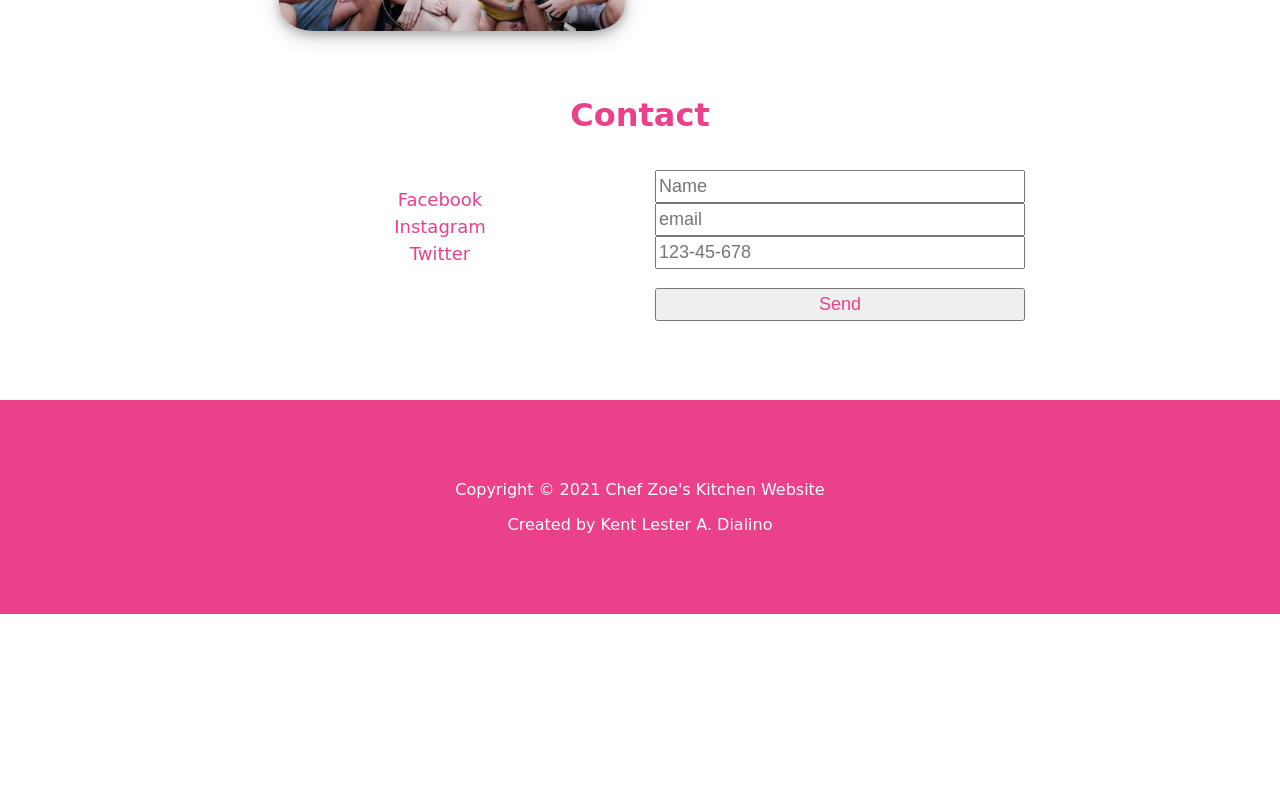
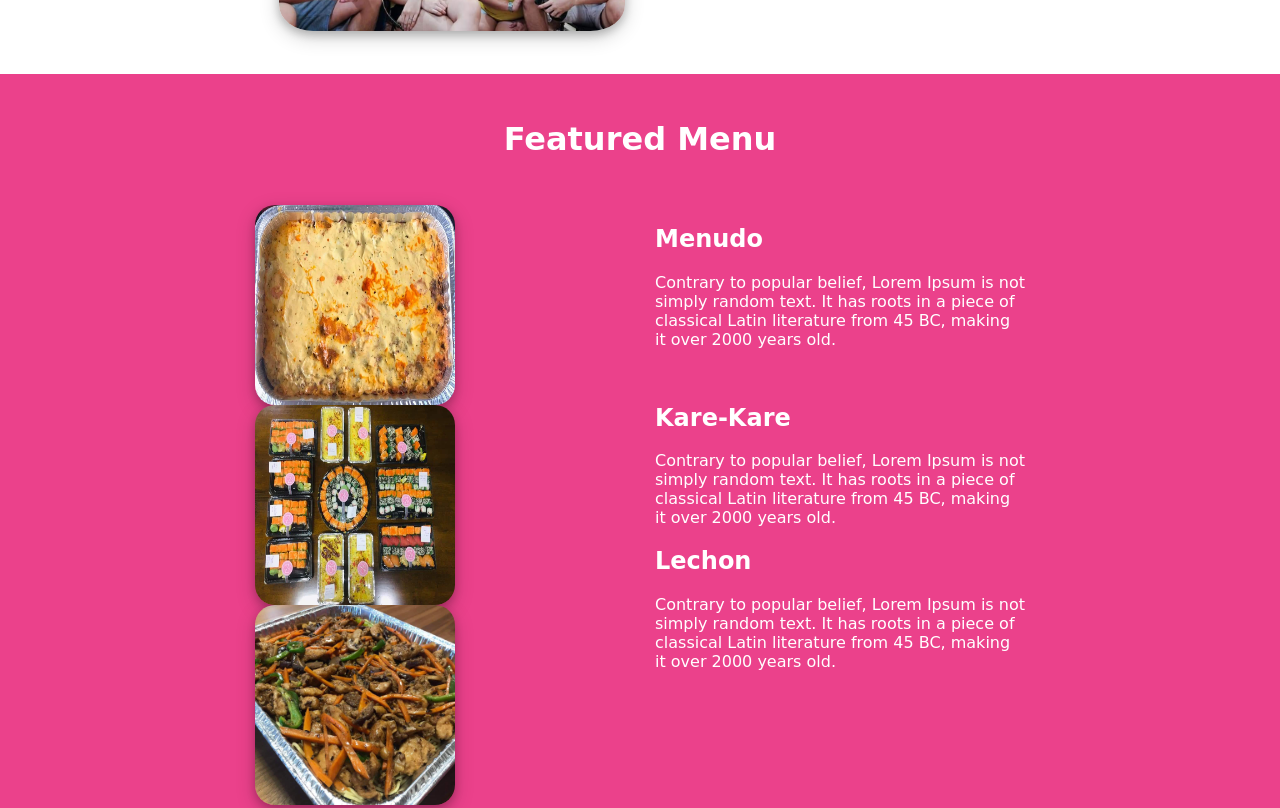
Before and after one commit to kladkent/ChefZoeKitchen, a plain HTML site: page index.html in a window 1280 px wide. Shown: the part 2163-2971 px from the top of the page. Before the commit the page ends 2777 px from the top, so only its background shows below. Drawn offline with Linux system fonts and the light colour scheme; a web font is replaced by a local one.

Commit message:
Add files via upload

```diff
--- a/index.html
+++ b/index.html
@@ -46,7 +46,7 @@
 	</div>
 
 	<!--featured-->
-	<div class="featured-wrapper" style="display: none;">
+	<div class="featured-wrapper">
 		<div class="featured row">
 			<h1>Featured Menu</h1>
 			<div class="fetured-list col-s-6">
```
